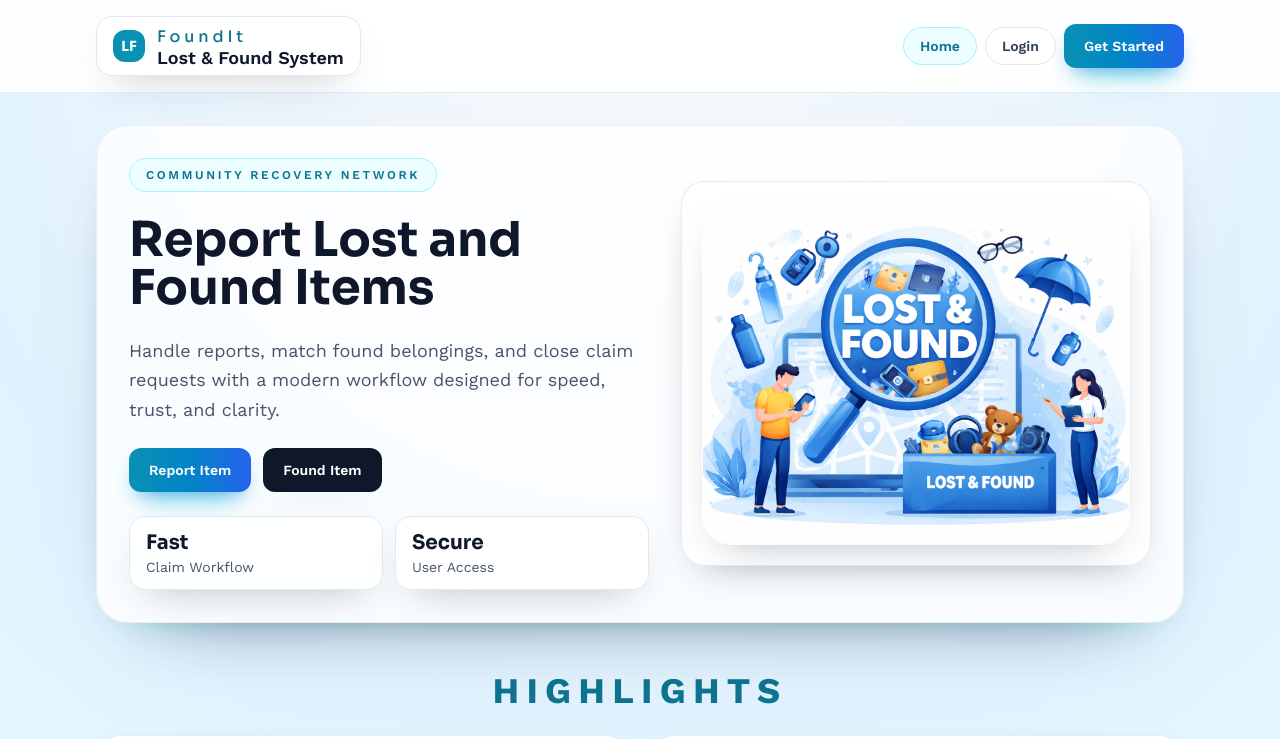
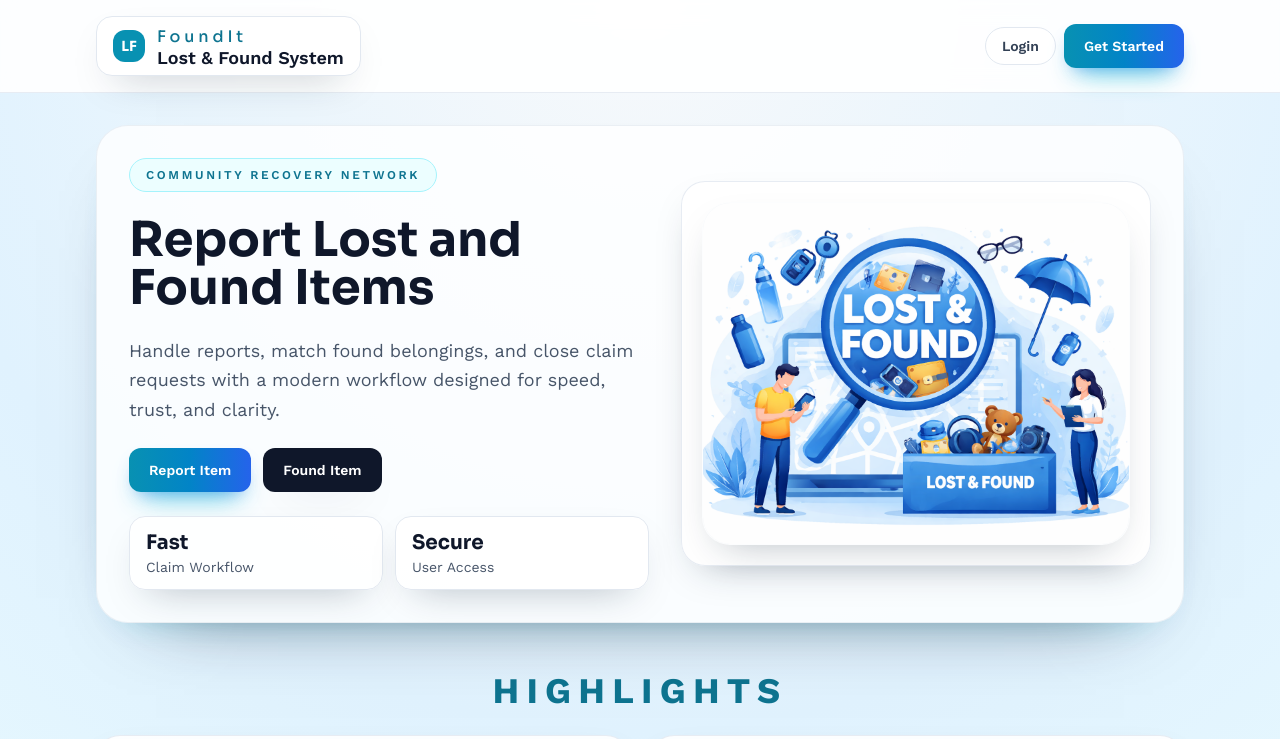
Before and after one commit to an2sh4a/FoundIt, a React (Vite) app in the folder frontend/: page / in a window 1280 px wide. Shown: the top 739 px of the page. Built offline with nearby package versions, Linux system fonts and the light colour scheme; no server answers.

Commit message:
Removed home button from home page

```diff
--- a/frontend/src/components/Navbar.jsx
+++ b/frontend/src/components/Navbar.jsx
@@ -18,7 +18,7 @@ export default function Navbar({setPage,currentUser,onLogout}){
         </button>
 
         <div className="flex flex-wrap items-center gap-2">
-          <button className="nav-pill border-cyan-200 bg-cyan-50 text-cyan-700" onClick={()=>setPage("home")}>Home</button>
+
 
           {!currentUser && (
             <button className="nav-pill" onClick={()=>setPage("login")}>Login</button>
```
